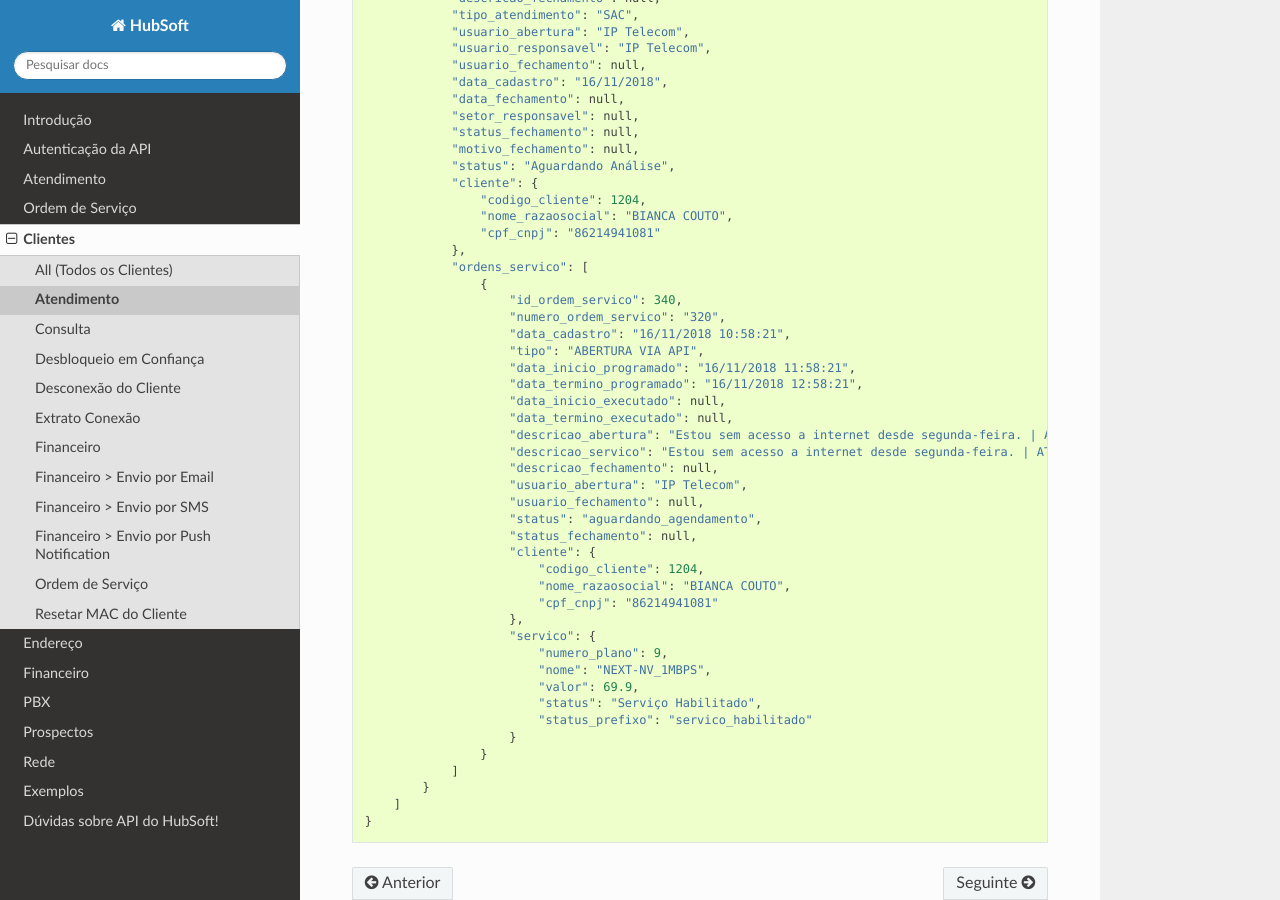
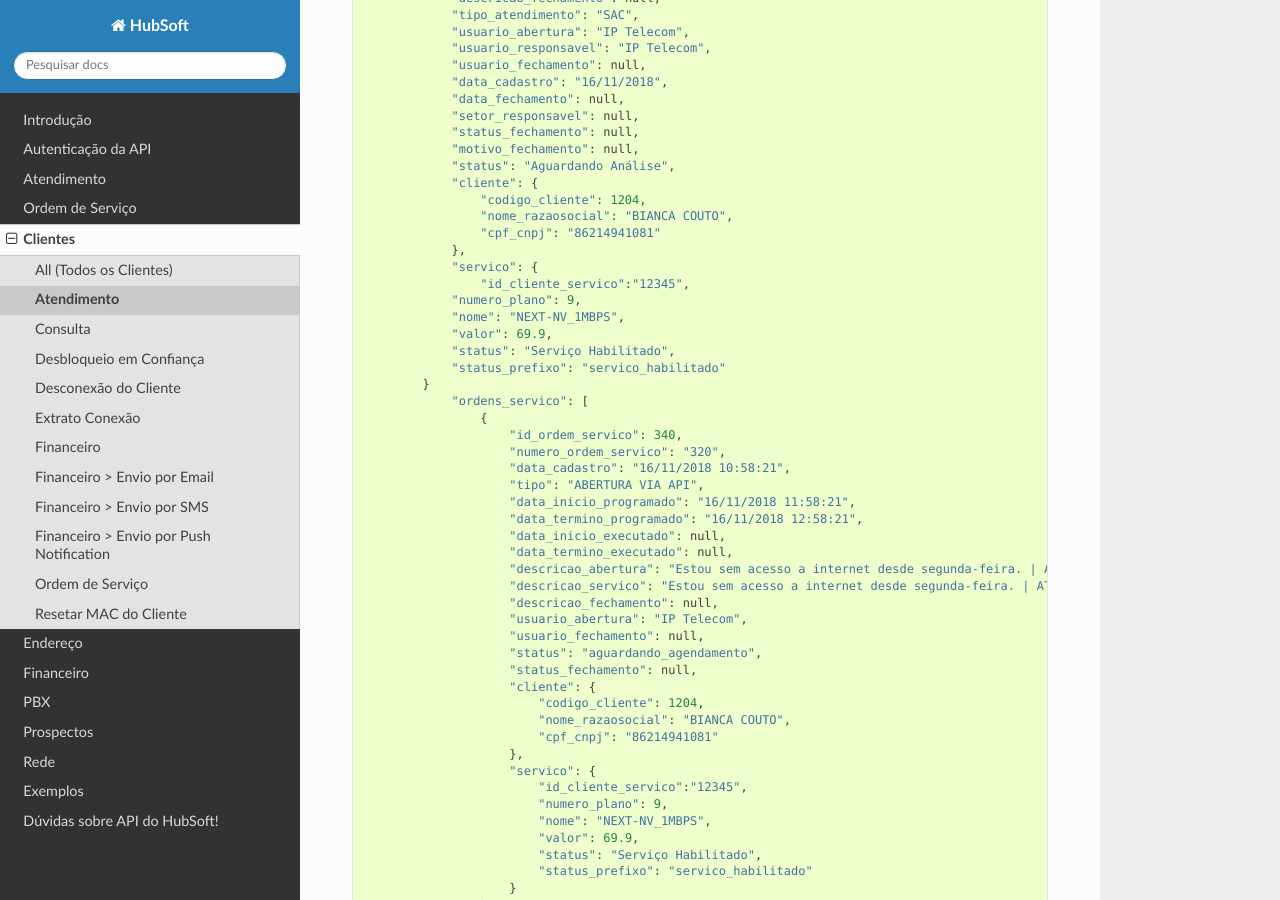
Before and after one commit to hubsoftbrasil/api, a Sphinx documentation site: the page built from docs/source/clientes/atendimento.rst, in a window 1280 px wide and 900 px high, scrolled down 2935 px. Built offline with Sphinx 7.4.7 and the Read the Docs theme 2.0.0, drawn with Linux system fonts in a browser that asks for light colours; pages that are not in the unit, such as notebooks, are missing from menus; some of the changed text lies outside the part shown.

Commit message:
Retornando Servico do Cliente nos dados do Atendimento

```diff
--- a/docs/source/clientes/atendimento.rst
+++ b/docs/source/clientes/atendimento.rst
@@ -11,7 +11,7 @@ As requisições de clientes, devem ser feitos na rota::
 
 O endereço completo, ficará da seguinte forma::
 
-	https://endereco_do_servidor/api/v1/integracao/cliente/financeiro
+	https://endereco_do_servidor/api/v1/integracao/cliente/atendimento
 
 **GET**
 
@@ -204,6 +204,14 @@ Retorno da requisição GET::
 	                "nome_razaosocial": "BIANCA COUTO",
 	                "cpf_cnpj": "86214941081"
 	            },
+	            "servico": {
+	            	"id_cliente_servico":"12345",
+                    "numero_plano": 9,
+                    "nome": "NEXT-NV_1MBPS",
+                    "valor": 69.9,
+                    "status": "Serviço Habilitado",
+                    "status_prefixo": "servico_habilitado"
+                }
 	            "ordens_servico": [
 	                {
 	                    "id_ordem_servico": 340,
@@ -227,6 +235,7 @@ Retorno da requisição GET::
 	                        "cpf_cnpj": "86214941081"
 	                    },
 	                    "servico": {
+	                    	"id_cliente_servico":"12345",
 	                        "numero_plano": 9,
 	                        "nome": "NEXT-NV_1MBPS",
 	                        "valor": 69.9,
```
